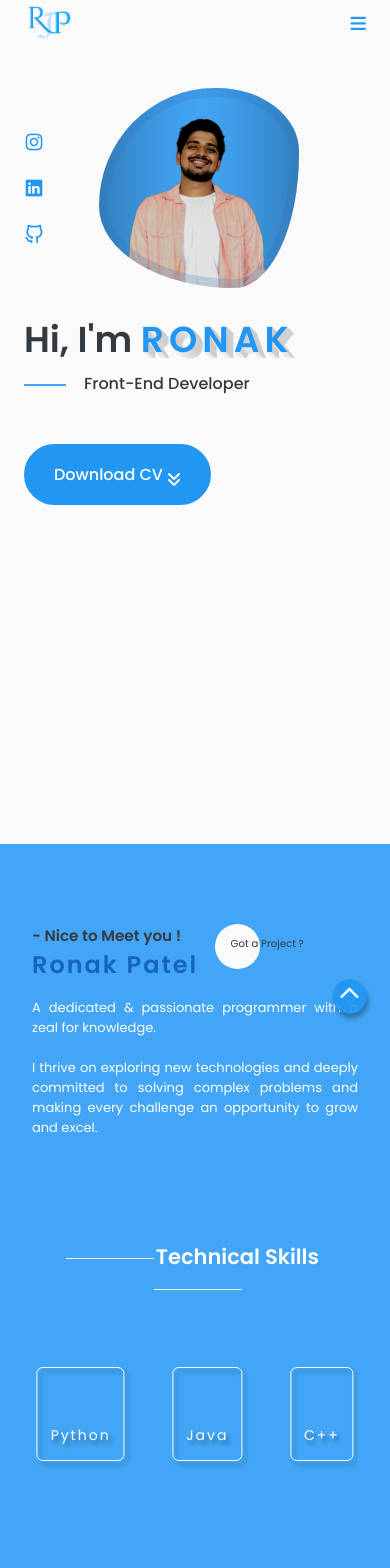
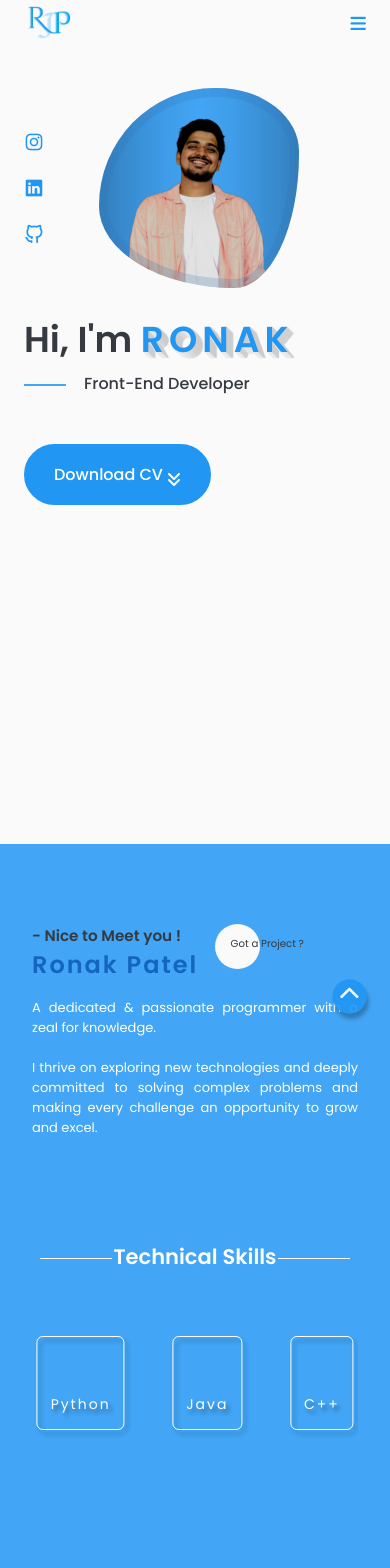
Before and after one commit to R-o-n-a-k/React-Personal-Portfolio, a React (Vite) app: page / in a window 390 px wide. Shown: the top 1568 px of the page. Built offline with nearby package versions, Linux system fonts and the light colour scheme; some icons are missing.

Commit message:
css: refactoring the responsiveness

```diff
--- a/src/components/about/About.css
+++ b/src/components/about/About.css
@@ -221,7 +221,7 @@
 
     .skills__heading h2::before,
     .skills__heading h2::after {
-        width: 27%;
+        width: 22%;
     }
 
     .skills__heading h2::before {
--- a/src/components/header/Header.css
+++ b/src/components/header/Header.css
@@ -103,7 +103,7 @@
     .nav__list {
         display: grid;
         grid-template-columns: repeat(3, 1fr);
-        margin-top: 1.5rem;
+        /* margin-top: 1.5rem; */
         gap: 2rem;
     }
 
@@ -114,7 +114,7 @@
     .nav__close {
         position: absolute;
         right: 1.5rem;
-        top: .5rem;
+        bottom: .5rem;
         font-size: 1.5rem;
         cursor: pointer;
     }
```
